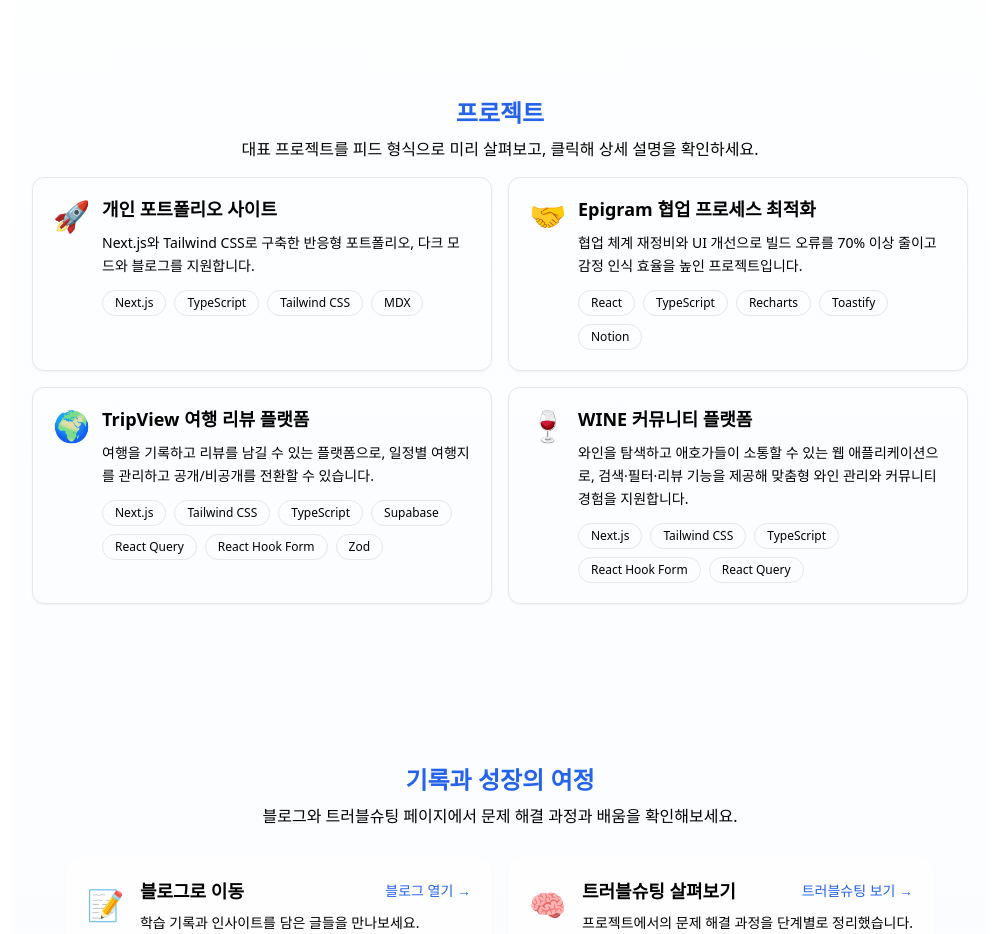
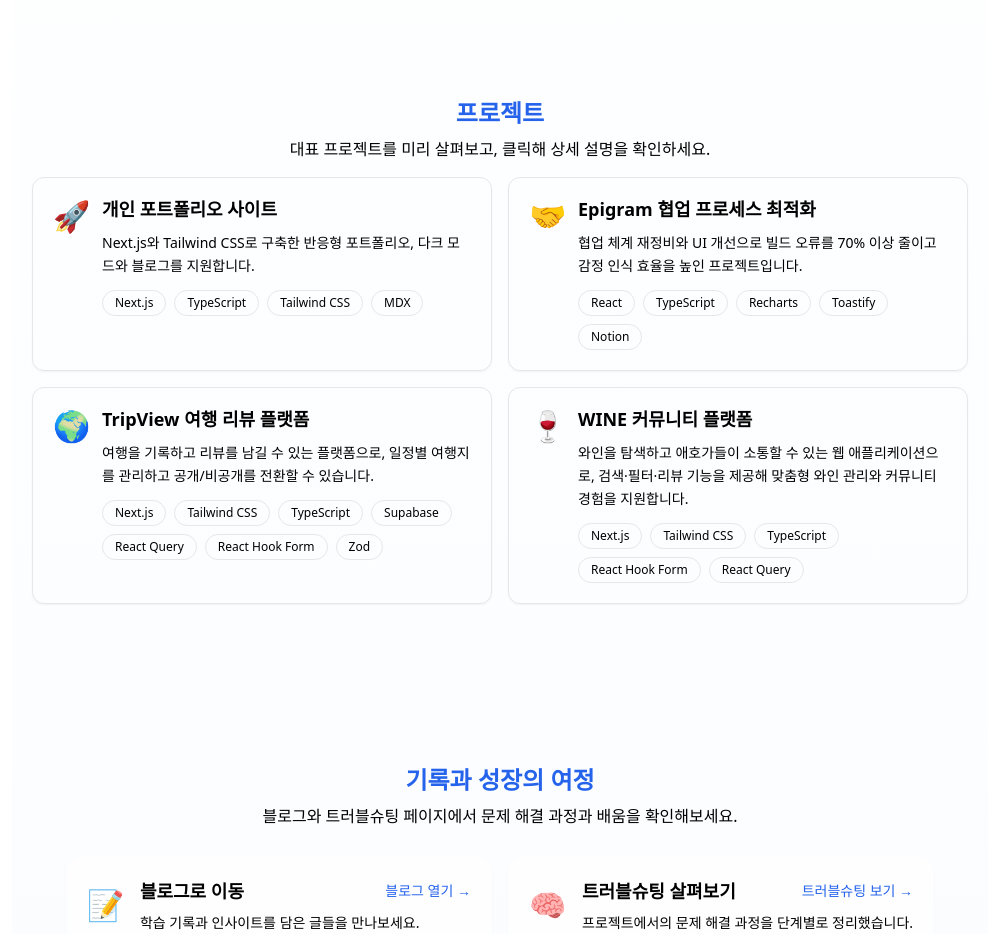
Before and after one commit to yujuseop/JuseopSite, a Next.js app in the folder my-app/: page / in a window 1280 px wide. Shown: the part 2000-2934 px from the top of the page, without its empty margins (140-1139 px from the left). Built offline with nearby package versions, Linux system fonts and the light colour scheme.

Commit message:
fix:프로젝트피드부분수정

```diff
--- a/my-app/src/components/Projects.tsx
+++ b/my-app/src/components/Projects.tsx
@@ -58,8 +58,7 @@ export default function Projects() {
             프로젝트
           </h2>
           <p className="text-sm text-muted-foreground lg:text-base">
-            대표 프로젝트를 피드 형식으로 미리 살펴보고, 클릭해 상세 설명을
-            확인하세요.
+            대표 프로젝트를 미리 살펴보고, 클릭해 상세 설명을 확인하세요.
           </p>
         </header>
 
```
